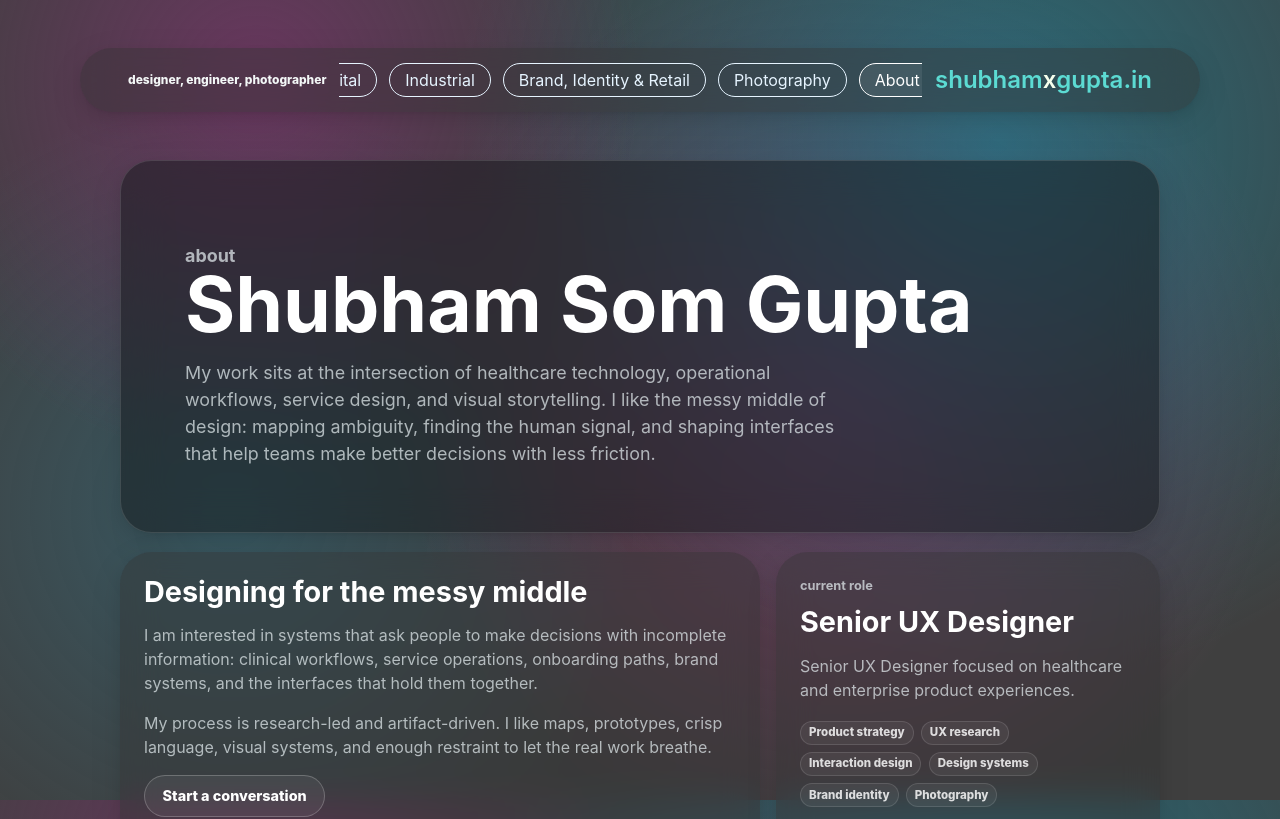
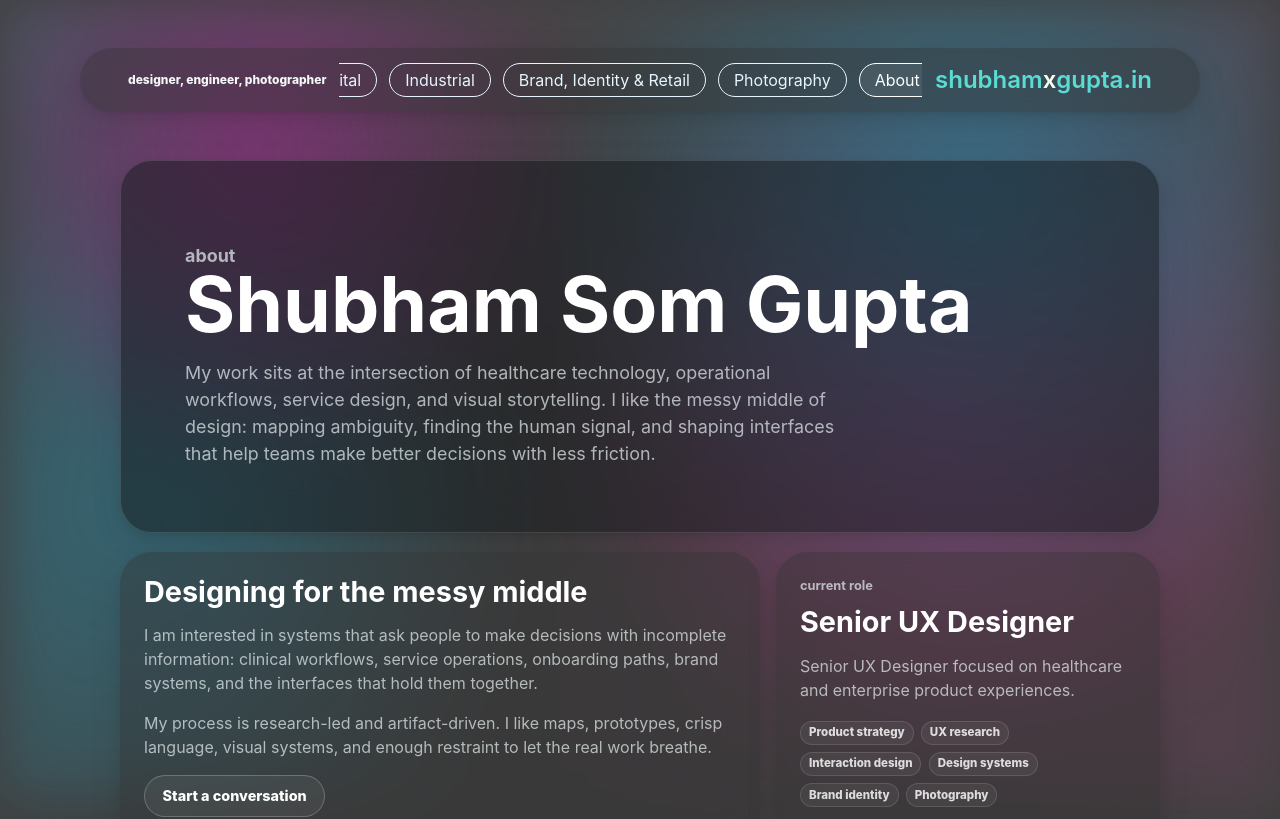
Before and after one commit to shg1012/shubhamsomgupta, a React (Vite) app: page /#/about in a window 1280 px wide. Shown: the top 819 px of the page. Built offline with nearby package versions, Linux system fonts and the light colour scheme.

Commit message:
Animate portfolio background gradients

```diff
--- a/src/styles/global.css
+++ b/src/styles/global.css
@@ -37,33 +37,109 @@ html {
 }
 
 body {
+  position: relative;
   min-width: 320px;
   min-height: 100vh;
   margin: 0;
-  background:
-    radial-gradient(circle at 20% 10%, rgba(130, 50, 114, 0.62), transparent 24rem),
-    radial-gradient(circle at 78% 18%, rgba(22, 142, 166, 0.54), transparent 34rem),
-    radial-gradient(circle at 66% 50%, rgba(207, 51, 148, 0.36), transparent 28rem),
-    radial-gradient(circle at 18% 64%, rgba(40, 139, 169, 0.32), transparent 26rem), #3f3f3f;
-  background-attachment: fixed;
+  overflow-x: hidden;
+  background: #3f3f3f;
 }
 
 body::before {
   position: fixed;
   inset: 0;
-  z-index: -2;
+  z-index: 0;
   content: "";
   pointer-events: none;
+  opacity: 1;
   background:
+    radial-gradient(circle, rgba(145, 45, 128, 0.72), transparent 21rem),
+    radial-gradient(circle, rgba(22, 142, 166, 0.58), transparent 27rem),
+    radial-gradient(circle, rgba(214, 55, 153, 0.48), transparent 24rem),
+    radial-gradient(circle, rgba(40, 139, 169, 0.38), transparent 22rem),
     linear-gradient(90deg, rgba(49, 189, 219, 0.16), transparent 38%, rgba(224, 69, 158, 0.12)),
     linear-gradient(180deg, rgba(255, 255, 255, 0.035), transparent 22%);
-  filter: blur(38px);
+  background-position:
+    calc(12vw - 21rem) calc(14vh - 21rem),
+    calc(82vw - 27rem) calc(18vh - 27rem),
+    calc(68vw - 24rem) calc(56vh - 24rem),
+    calc(18vw - 22rem) calc(72vh - 22rem),
+    center,
+    center;
+  background-repeat: no-repeat;
+  background-size:
+    42rem 42rem,
+    54rem 54rem,
+    48rem 48rem,
+    44rem 44rem,
+    100% 100%,
+    100% 100%;
+  filter: blur(28px);
+  animation: drift-gradient-spots 52s ease-in-out infinite alternate;
+  will-change: background-position;
+}
+
+@keyframes drift-gradient-spots {
+  0% {
+    background-position:
+      calc(12vw - 21rem) calc(14vh - 21rem),
+      calc(82vw - 27rem) calc(18vh - 27rem),
+      calc(68vw - 24rem) calc(56vh - 24rem),
+      calc(18vw - 22rem) calc(72vh - 22rem),
+      center,
+      center;
+  }
+
+  23% {
+    background-position:
+      calc(30vw - 21rem) calc(24vh - 21rem),
+      calc(68vw - 27rem) calc(34vh - 27rem),
+      calc(80vw - 24rem) calc(42vh - 24rem),
+      calc(8vw - 22rem) calc(52vh - 22rem),
+      center,
+      center;
+  }
+
+  51% {
+    background-position:
+      calc(8vw - 21rem) calc(42vh - 21rem),
+      calc(88vw - 27rem) calc(28vh - 27rem),
+      calc(52vw - 24rem) calc(68vh - 24rem),
+      calc(34vw - 22rem) calc(82vh - 22rem),
+      center,
+      center;
+  }
+
+  76% {
+    background-position:
+      calc(28vw - 21rem) calc(12vh - 21rem),
+      calc(62vw - 27rem) calc(8vh - 27rem),
+      calc(78vw - 24rem) calc(70vh - 24rem),
+      calc(10vw - 22rem) calc(78vh - 22rem),
+      center,
+      center;
+  }
+
+  100% {
+    background-position:
+      calc(16vw - 21rem) calc(30vh - 21rem),
+      calc(76vw - 27rem) calc(42vh - 27rem),
+      calc(60vw - 24rem) calc(48vh - 24rem),
+      calc(22vw - 22rem) calc(60vh - 22rem),
+      center,
+      center;
+  }
+}
+
+#root {
+  position: relative;
+  z-index: 1;
 }
 
 body::after {
   position: fixed;
   inset: 0;
-  z-index: -1;
+  z-index: 0;
   content: "";
   pointer-events: none;
   opacity: 0.14;
@@ -1306,7 +1382,7 @@ a {
 }
 
 .hero-copy {
-  --hero-copy-offset-x: 50px;
+  --hero-copy-offset-x: 100px;
   position: absolute;
   top: 49.6%;
   right: 21%;
```
